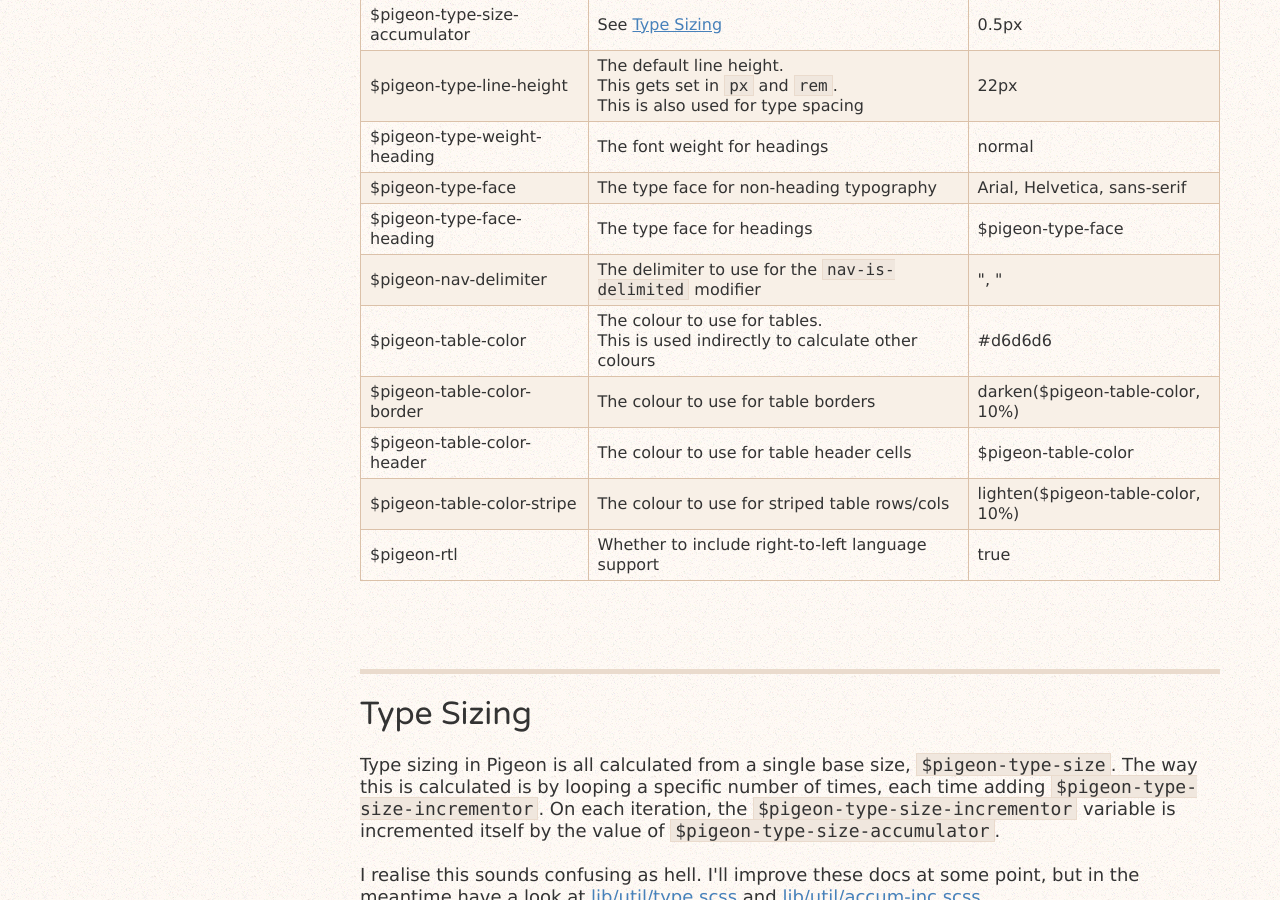
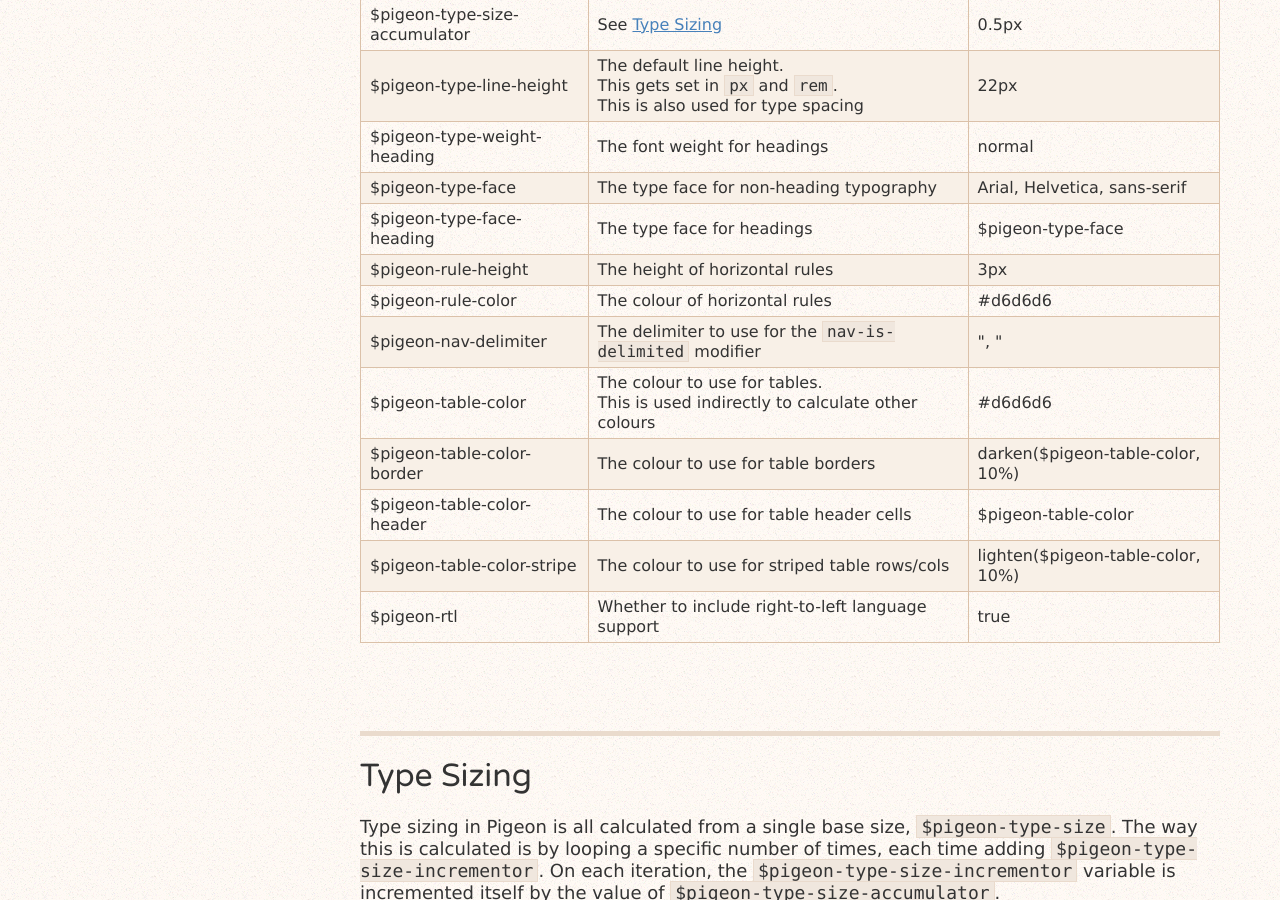
Before and after one commit to rowanmanning/pigeon, a Jekyll site: the page built from docs/config/index.html, in a window 1280 px wide and 900 px high, scrolled down 875 px. Built offline with Jekyll 4.4.1, drawn with Linux system fonts in a browser that asks for light colours.

Commit message:
Document horizontal rule configurations

```diff
--- a/docs/config/index.html
+++ b/docs/config/index.html
@@ -110,6 +110,18 @@ $pigeon-type-size: 16px;
             </tr>
 
             <tr>
+                <td>$pigeon-rule-height</td>
+                <td>The height of horizontal rules</td>
+                <td>3px</td>
+            </td>
+
+            <tr>
+                <td>$pigeon-rule-color</td>
+                <td>The colour of horizontal rules</td>
+                <td>#d6d6d6</td>
+            </td>
+
+            <tr>
                 <td>$pigeon-nav-delimiter</td>
                 <td>The delimiter to use for the <code>nav-is-delimited</code> modifier</td>
                 <td>", "</td>
```
